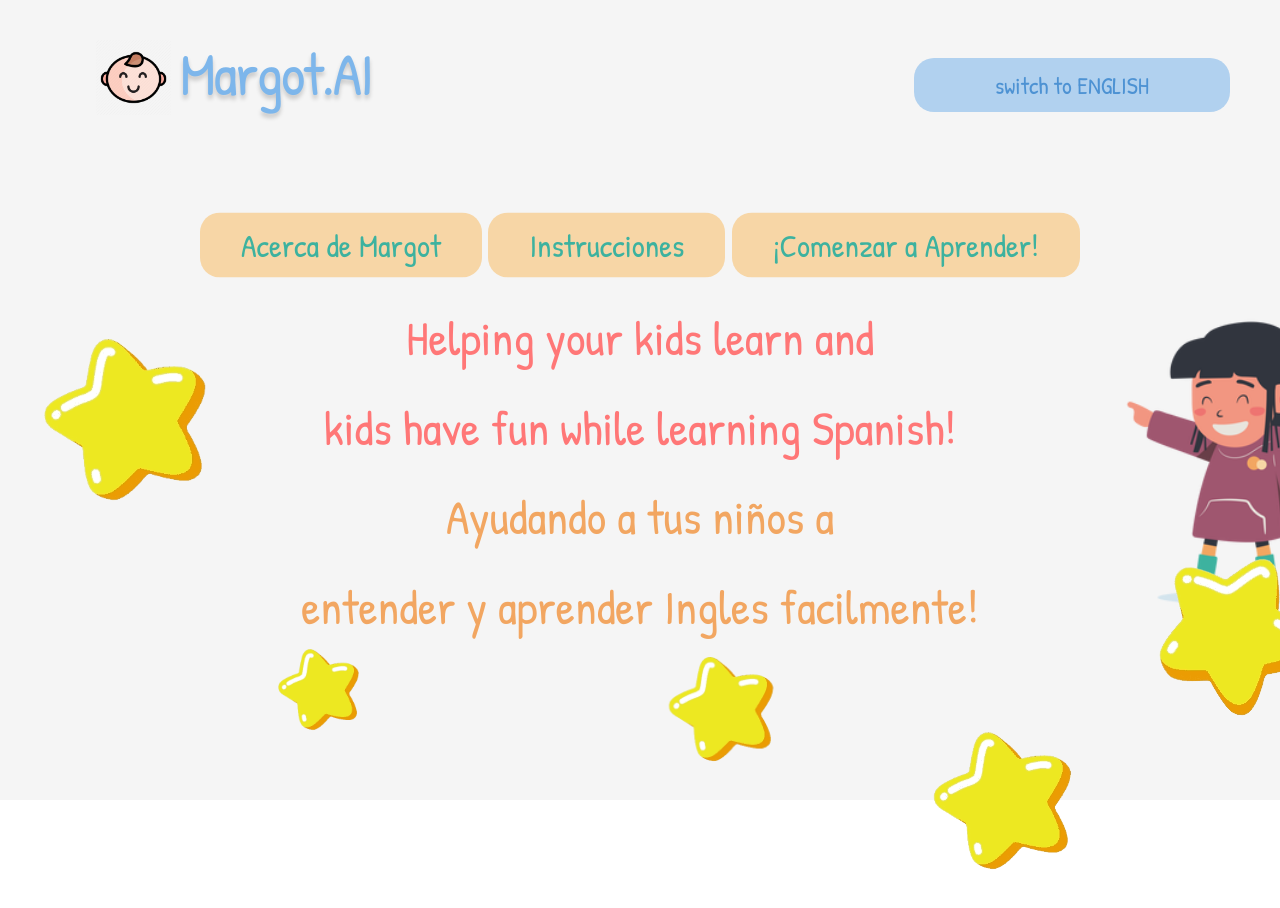
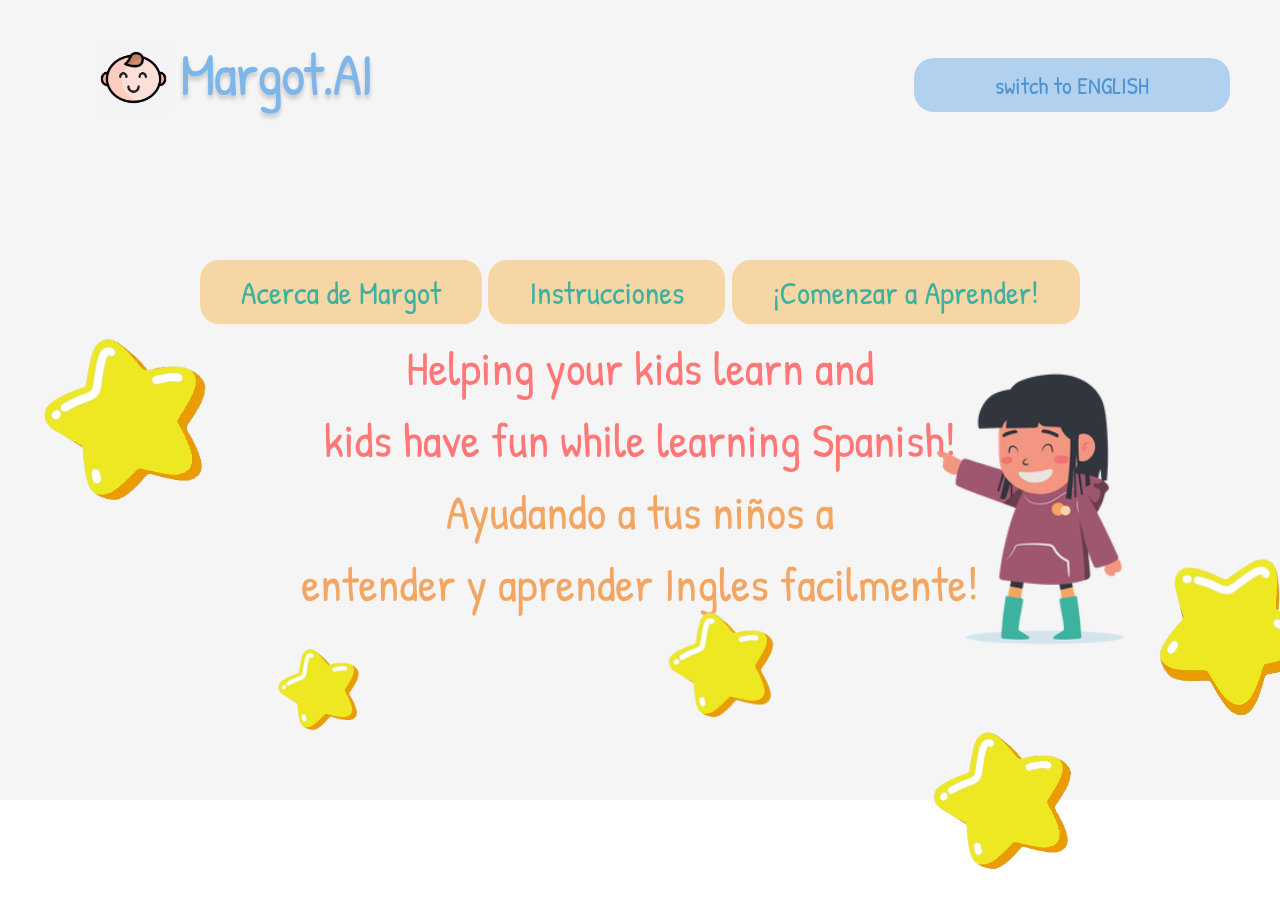
Before and after one commit to gabeparra/Margot.AI, a React (Vite) app in the folder client/: page / in a window 1280 px wide. Shown: the top 908 px of the page. Built offline with nearby package versions, Linux system fonts and the light colour scheme; no server answers.

Commit message:
configured the entire website

```diff
--- a/client/src/LearningPage.css
+++ b/client/src/LearningPage.css
@@ -54,7 +54,7 @@ submit-button:hover {
 }
 
 .lstar1 {
-  top: -680px;
+  top: -650px;
   right: 0;
   left: 80%;
   width: 15%;
@@ -64,7 +64,7 @@ submit-button:hover {
 }
 
 .lstar2 {
-  top: -478px;
+  top: -450px;
   right: -60%;
   width: 18%;
   height: auto;
@@ -72,7 +72,7 @@ submit-button:hover {
 }
 
 .lstar3 {
-  top: -250px;
+  top: -255px;
   right: -22%;
   width: 25%;
   height: auto;
--- a/client/src/index.css
+++ b/client/src/index.css
@@ -32,6 +32,7 @@ body {
   min-width: 320px;
   min-height: 100vh;
   background-color: #f5f5f5;
+  overflow: hidden;
 }
 
 .title {
@@ -81,10 +82,10 @@ body {
 }
 
 .instructions-button {
+  position: fixed;
   background-color: #f7d6a6;
   color: #3db29f;
   font-family: "Patrick Hand", cursive;
-  position: relative;
   bottom: 5em;
   right: 0;
   transform: translateX(30%);
@@ -101,10 +102,10 @@ body {
 }
 
 .learn-button {
+  position:fixed;
   background-color: #f7d6a6;
   color: #3db29f;
   font-family: "Patrick Hand", cursive;
-  position: relative;
   bottom: 5em;
   right: 0;
   transform: translateX(30%);
@@ -120,10 +121,10 @@ body {
 }
 
 .about-button {
+  position:fixed;
   background-color: #f7d6a6;
   color: #3db29f;
   font-family: "Patrick Hand", cursive;
-  position: relative;
   bottom: 5em;
   right: 0;
   transform: translateX(30%);
@@ -135,49 +136,75 @@ body {
   padding-right: 40px;
   padding-top: 10px;
   padding-bottom: 10px;
-  margin-bottom: 0.7em;
+  /* margin-bottom: 0.7em; */
   margin-right: 0.2em;
+}
+
+button.learn-button, .about-button, .instructions-button {
+  /* border: 1px solid transparent; */
+  /* padding: 0.6em 1.2em; */
+  /* bottom: 5em; */
+  position: relative;
+  padding-left: 40px;
+  /* cursor: pointer; */
+  /* transition: border-color 0.25s; */
 }
 
 .description-english-line1 {
   font-family: "Patrick Hand", cursive;
   color: #ff7777;
   font-size: 48px;
+  margin: 0;
+  bottom: 10em;
   /* margin-right: 3em; */
   /* padding-right: 3em; */
-  margin-bottom: -5%;
-  margin-top: 2%;
+  /* top: 5px; */
+  /* margin-bottom: -5%;
+  margin-top: 2%; */
 }
 
 .description-english-line2 {
   font-family: "Patrick Hand", cursive;
   color: #ff7777;
   font-size: 48px;
+  margin: 0;
+  bottom: 8em;
   /* margin-right: 3em; */
   /* padding-right: 3em; */
-  margin-bottom: -5%;
-  margin-top: 7%;
+  /* top: 9px; */
 }
 
 .description-spanish-line1 {
   font-family: "Patrick Hand", cursive;
   color: #f2a661;
   font-size: 48px;
+  margin: 0;
+  bottom: 8em;
   /* margin-right: 3em; */
   /* padding-right: 3em; */
-  margin-bottom: -5%;
-  margin-top: 7%;
+  /* top: 9px; */
 }
 
 .description-spanish-line2 {
   font-family: "Patrick Hand", cursive;
   color: #f2a661;
   font-size: 48px;
+  margin: 0;
+  bottom: 8em;
   /* margin-right: 3em; */
   /* padding-right: 3em; */
-  margin-top: 7%;
-  margin-bottom: 0px;
+  /* top: 5px; */
 }
+
+/* p .description-english-line1, .description-english-line2, .description-spanish-line1, .description-spanish-line2 {
+  position: fixed;
+  bottom: 10px;
+  margin: 0;
+} */
+/*
+div.description {
+  margin: 0;
+} */
 
 /* STARS */
 .star1 {
@@ -207,7 +234,7 @@ body {
 .star2-1 {
   position: absolute;
   left: 50%;
-  bottom: 0%;
+  top: 37em;
   width: 13%;
   height: auto;
 }
@@ -241,15 +268,17 @@ body {
   transform: rotateY(180deg);
 }
 .star3 {
-  width: 14%;
+  position: absolute;
+  width: 10%;
   height: auto;
+  bottom: 25em;
+  left: 10em;
   /* flex-shrink: 0; */
   /* left: 0; */
   /* top: 63%; changed from top: 1; */
-  margin-left: -800px;
+  /* margin-left: -800px;
   margin-top: -880px;
-  margin-bottom: 300px;
-  z-index: 9999;
+  margin-bottom: 300px; */
 }
 
 .star4 {
@@ -301,30 +330,32 @@ body {
 }
 
 .girl-pointing {
-  position: relative;
-  width: 35%;
+  position: absolute;
+  width: 23%;
   height: auto;
-  margin-top: -50%;
+  bottom: 18%;
+  right: 8%;
+
+  /* margin-top: -50%;
   margin-left: 3%;
-  margin-bottom: 5%;
+  margin-bottom: 5%; */
   z-index: 0;
-  right: -65%;
 }
 
 .girl-megaphone {
-  width: 40%;
+  width: 20%;
   height: auto;
-  margin-left: -680px;
+  position: absolute;
+  bottom: 35%;
+  left: 19%;
+  transform: translateY(-50%);
+  animation: shake 0.9s;
+  animation-iteration-count: infinite;
+}
+/* margin-left: -680px;
   margin-bottom: -160px;
   margin-top: 50px;
-  z-index: 0;
-  /* Start the shake animation and make the animation last for 0.5 seconds */
-  animation: shake 0.9s;
-
-  /* When the animation is finished, start again */
-  animation-iteration-count: infinite;
-}
-
+  z-index: 0; */
 @keyframes shake {
   0% {
     transform: translate(1px, 1px) rotate(0deg);
@@ -401,13 +432,16 @@ button:focus-visible {
 
 /* list */
 #instruction-list {
+  position:relative;
   font-family: "Patrick Hand", cursive;
   font-size: 150%;
+  bottom: 4em;
+  left: 8em;
   color: #4d92d3;
   text-align: left;
-  margin-left: 100px;
+  /* margin-left: 100px;
   margin-bottom: 50px;
-  margin-top: -180px;
+  margin-top: -180px; */
 }
 
 /* bullet points */
```
